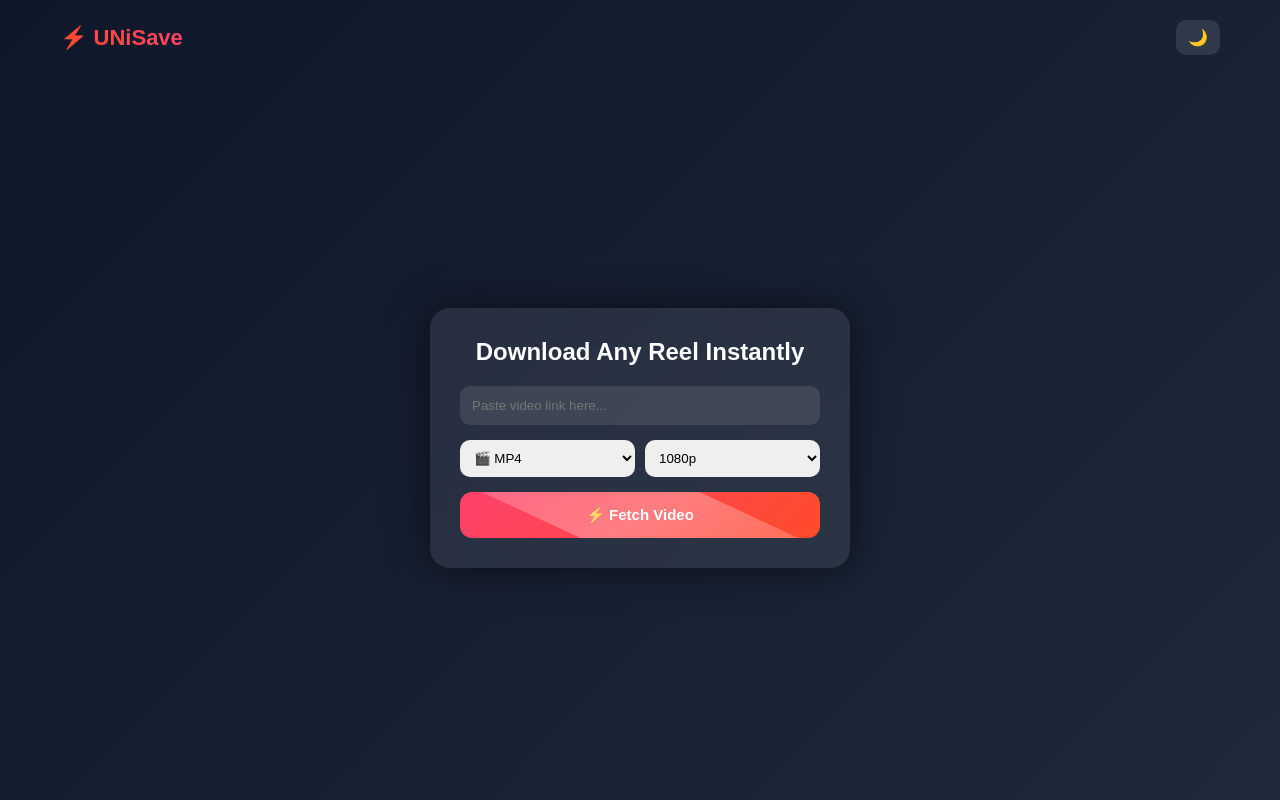
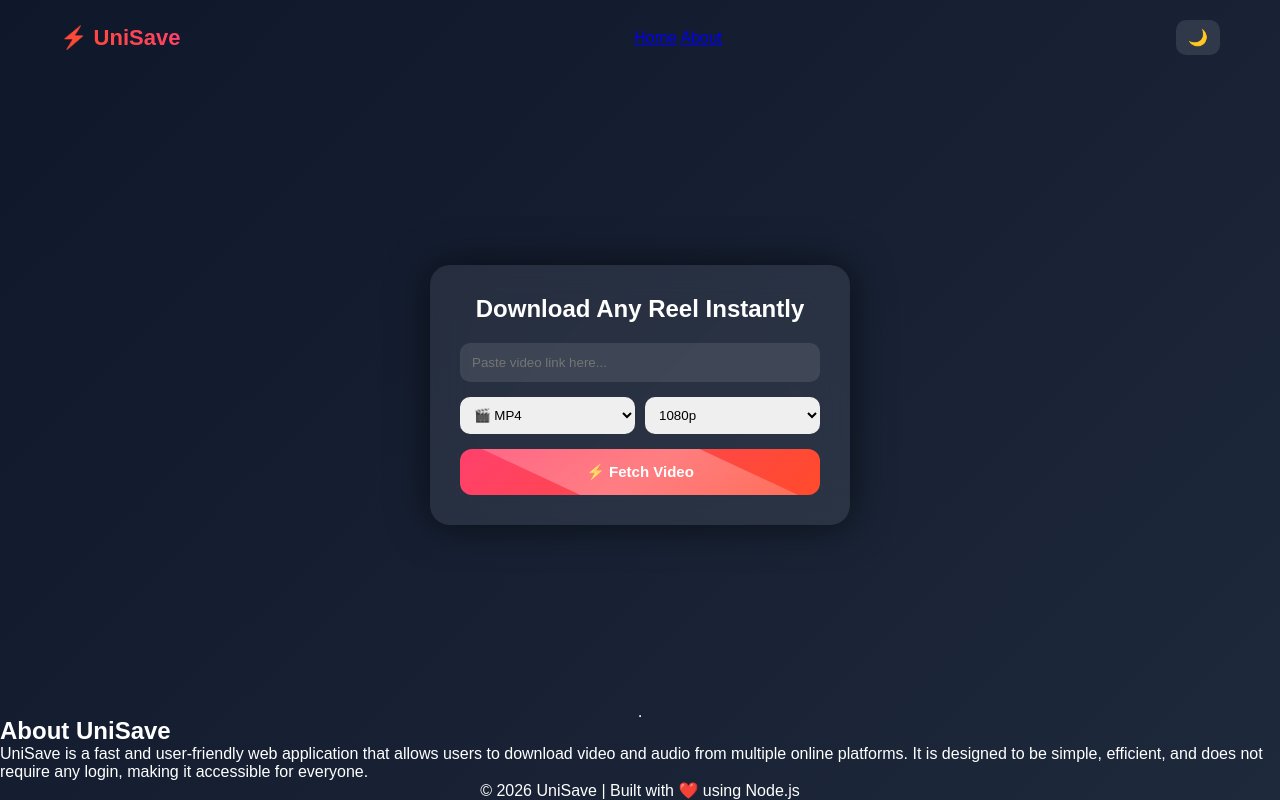
Before and after one commit to vivekmaini/Universal-Video-Downloader, a website: page index.html in a window 1280 px wide. Drawn offline with Linux system fonts and the light colour scheme.

Commit message:
Update index.html

```diff
--- a/index.html
+++ b/index.html
@@ -1,20 +1,26 @@
 <!DOCTYPE html>
-<html>
+<html lang="en">
 <head>
-  <title>UniDown - Downloader</title>
+  <meta charset="UTF-8">
+  <title>UniSave - Video Downloader</title>
   <link rel="stylesheet" href="style.css">
 </head>
 <body>
 
 <!-- HEADER -->
 <header class="header">
-  <div class="logo">⚡ UNiSave</div>
+  <div class="logo">⚡ UniSave</div>
+
+  <nav class="nav">
+    <a href="#">Home</a>
+    <a href="#about">About</a>
+  </nav>
+
   <button onclick="toggleTheme()" class="theme-btn">🌙</button>
 </header>
 
 <!-- MAIN -->
 <div class="main">
-
   <div class="card">
     <h2>Download Any Reel Instantly</h2>
 
@@ -40,10 +46,25 @@
 
     <div id="loader" class="loader"></div>
     <div id="result"></div>
+  </div>
+</div>
 
-  </div>
+<!-- DIVIDER (🔥 important for spacing) -->
+<hr class="divider">
 
-</div>
+<!-- ABOUT SECTION -->
+<section id="about" class="about">
+  <h2>About UniSave</h2>
+  <p>
+    UniSave is a fast and user-friendly web application that allows users to download video and audio from multiple online platforms.
+    It is designed to be simple, efficient, and does not require any login, making it accessible for everyone.
+  </p>
+</section>
+
+<!-- FOOTER -->
+<footer class="footer">
+  <p>© 2026 UniSave | Built with ❤️ using Node.js </p>
+</footer>
 
 <script src="script.js"></script>
 </body>
```
